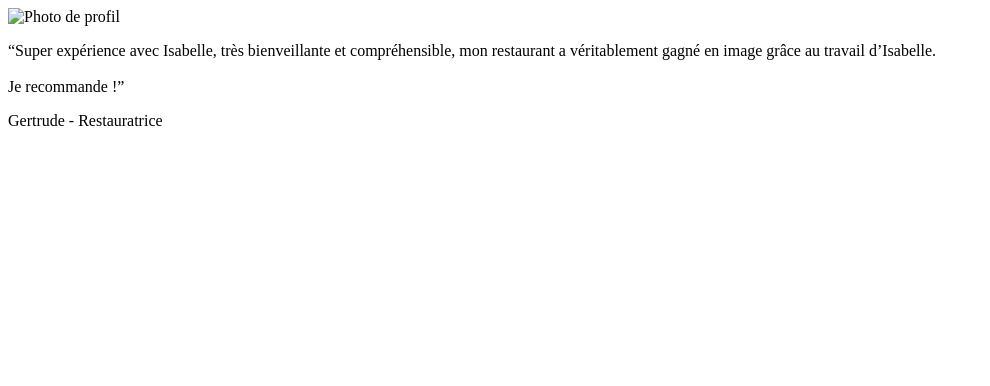
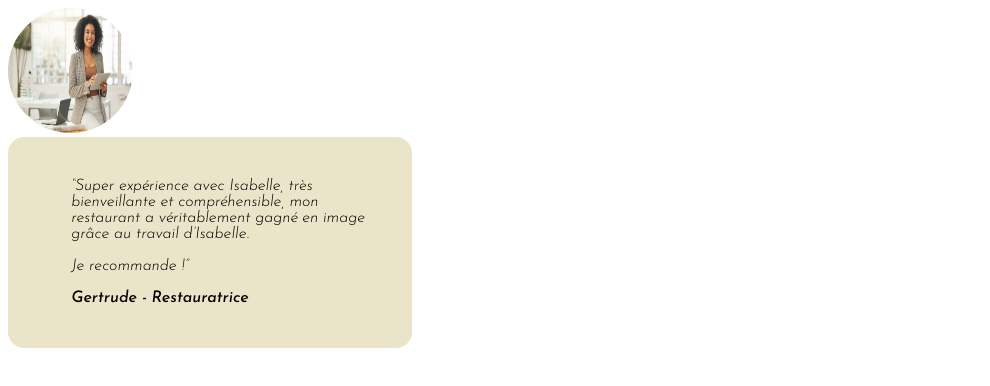
Before and after one commit to PorteManteau/Isabelle_Beauvais, a plain HTML site: page index.html in a window 1280 px wide. Shown: the whole page, without its empty margins (0-990 px from the left). Drawn offline with Linux system fonts and the light colour scheme.

Commit message:
Avis style

```diff
--- a/index.html
+++ b/index.html
@@ -4,6 +4,10 @@
 <head>
     <meta charset="UTF-8">
     <meta name="viewport" content="width=device-width, initial-scale=1.0">
+    <link rel="preconnect" href="https://fonts.googleapis.com">
+    <link rel="preconnect" href="https://fonts.gstatic.com" crossorigin>
+    <link href="https://fonts.googleapis.com/css2?family=Josefin+Sans:ital,wght@0,100..700;1,100..700&display=swap"
+        rel="stylesheet">
     <title>Isabelle Beauvais | Site Web</title>
     <link rel="stylesheet" href="style.css">
 </head>
@@ -11,8 +15,8 @@
 <body>
 
     <container>
+        <img src="media/Avis1.jpg" alt="Photo de profil" class="Avis-Photo">
         <div class="Avis">
-            <img src="media/" alt="Photo de profil" class="Avis-Photo">
             <p>
                 “Super expérience avec Isabelle, très bienveillante et compréhensible, mon restaurant a véritablement
                 gagné en image grâce au travail d’Isabelle.
--- a/style.css
+++ b/style.css
@@ -1,3 +1,32 @@
-a{
+a {
     background-color: aqua;
 }
+
+.Avis {
+    background-color: #EAE5C8;
+    border-radius: 16px;
+    width: 25%;
+    padding: 2%;
+    padding-left: 5%;
+}
+
+.Avis-Photo {
+    height: 125px;
+    width: 125px;
+    border-radius: 65px;
+
+}
+
+.Avis-Signature {
+    font-family: "Josefin Sans", serif;
+    font-optical-sizing: auto;
+    font-weight: 500;
+    font-style: Bold;
+}
+
+p {
+    font-family: "Josefin Sans", serif;
+    font-optical-sizing: auto;
+    font-weight: 300;
+    font-style: italic;
+}
```
Also changed, not shown: media/Avis1.jpg (added), media/Avis2.jpg (added), media/Avis3.png (added).
